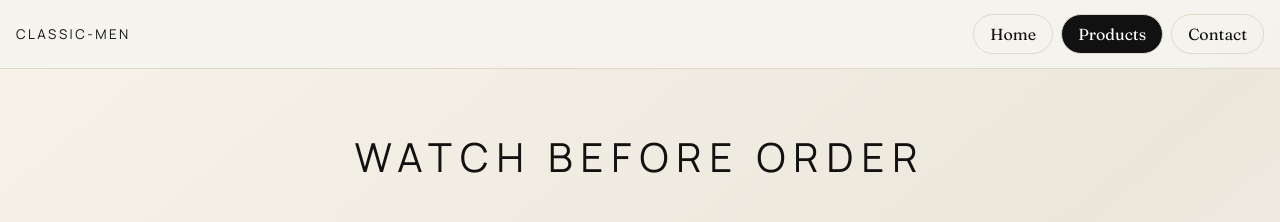
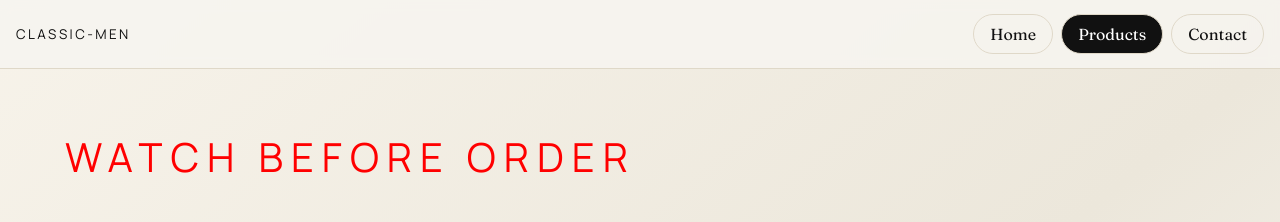
Before and after one commit to kev-69/classic-men, a React (Vite) app in the folder client/: page / in a window 1280 px wide. Both pictures are taken after a click on the button "Products". Shown: the top 222 px of the page. Built offline with nearby package versions, Linux system fonts and the light colour scheme; no server answers.

Commit message:
fix: update button.ghost styles to remove text alignment and change color to red

```diff
--- a/client/src/App.css
+++ b/client/src/App.css
@@ -132,7 +132,8 @@ button.ghost {
   text-transform: uppercase;
   letter-spacing: 0.2em;
   font-size: 2.5rem;
-  text-align: center;
+  /* text-align: center; */
+  color: red;
 }
 
 .eyebro {
```
